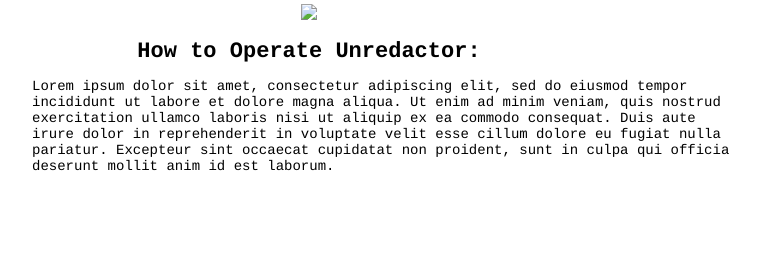
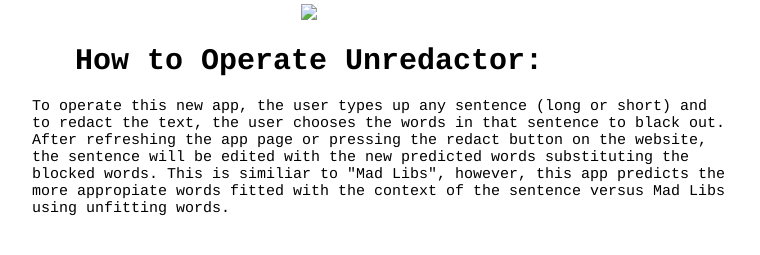
Before and after one commit to manceps/unredactor-2019-SoC, a Flask app: template unredactor/app/templates/help.html in a window 1280 px wide. Shown: the part 118-373 px from the top of the page, without its empty margins (331-1091 px from the left). Run offline with Flask 2, Linux system fonts and the light colour scheme; the template is opened without the code that fills it, so the values that code supplies are empty; parts of the project's set-up code (start-up, migrations or seed data) failed here and were passed over; some libraries are stand-ins or nearby versions.

Commit message:
Update all htmls

```diff
--- a/unredactor/app/templates/about.html
+++ b/unredactor/app/templates/about.html
@@ -68,7 +68,7 @@
 
 	<div class="a">
 	<div class="center">
-	<div class="Manceps"><img src="file:///Users/hopeyim/code/transparentmanceps.png" width="100" height="110">
+	<div class="Manceps"><img src="file:///Users/hopeyim/Downloads/Manceps_Logo_3c_White.png" width="100" height="110">
 	<div class="topsecret"><img src="file:///Users/hopeyim/Desktop/topSecret.png">
 
 
--- a/unredactor/app/templates/creator.html
+++ b/unredactor/app/templates/creator.html
@@ -72,7 +72,7 @@
 
 	<div class="a">
 	<div class="center">
-	<div class="Manceps"><img src="file:///Users/hopeyim/code/transparentmanceps.png" width="100" height="110">
+	<div class="Manceps"><img src="file:///Users/hopeyim/Downloads/Manceps_Logo_3c_White.png" width="100" height="110">
 	<div class="topsecret"><img src="file:///Users/hopeyim/Desktop/topSecret.png">
 
 
--- a/unredactor/app/templates/help.html
+++ b/unredactor/app/templates/help.html
@@ -47,7 +47,7 @@
 
 	h1 {
 		font-family: Courier;
-		font-size: 22px;
+		font-size: 30px;
 		font-weight: bold;
 		color: black;
 
@@ -55,7 +55,7 @@
 
 	p {
 		font-family: Courier;
-		font-size: 14px;
+		font-size: 15px;
 		text-align: center;
 
 	}
@@ -67,7 +67,7 @@
 
 	<div class="a">
 	<div class="center">
-	<div class="Manceps"><img src="file:///Users/hopeyim/code/transparentmanceps.png" width="100" height="110">
+	<div class="Manceps"><img src="file:///Users/hopeyim/Downloads/Manceps_Logo_3c_White.png" width="100" height="110">
 	<div class="topsecret"><img src="file:///Users/hopeyim/Desktop/topSecret.png">
 
 
@@ -75,4 +75,4 @@
 <h1>How to Operate Unredactor:</h1>
 <p>
 
-<p class="wrapped">Lorem ipsum dolor sit amet, consectetur adipiscing elit, sed do eiusmod tempor incididunt ut labore et dolore magna aliqua. Ut enim ad minim veniam, quis nostrud exercitation ullamco laboris nisi ut aliquip ex ea commodo consequat. Duis aute irure dolor in reprehenderit in voluptate velit esse cillum dolore eu fugiat nulla pariatur. Excepteur sint occaecat cupidatat non proident, sunt in culpa qui officia deserunt mollit anim id est laborum.</p>
+<p class="wrapped">To operate this new app, the user types up any sentence (long or short) and to redact the text, the user chooses the words in that sentence to black out. After refreshing the app page or pressing the redact button on the website, the sentence will be edited with the new predicted words substituting the blocked words. This is similiar to "Mad Libs", however, this app predicts the more appropiate words fitted with the context of the sentence versus Mad Libs using unfitting words. </p>
```
